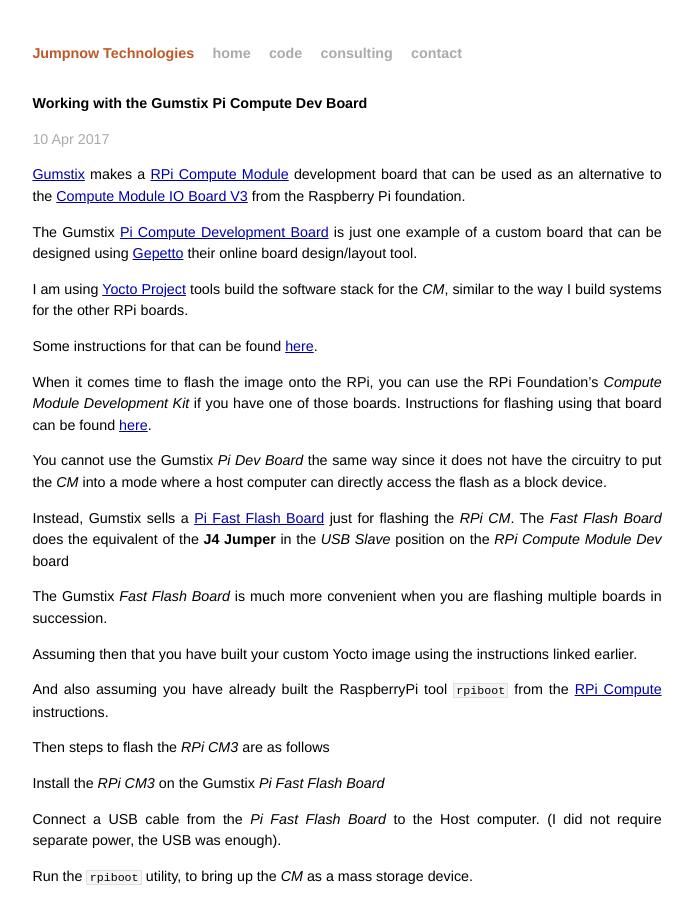
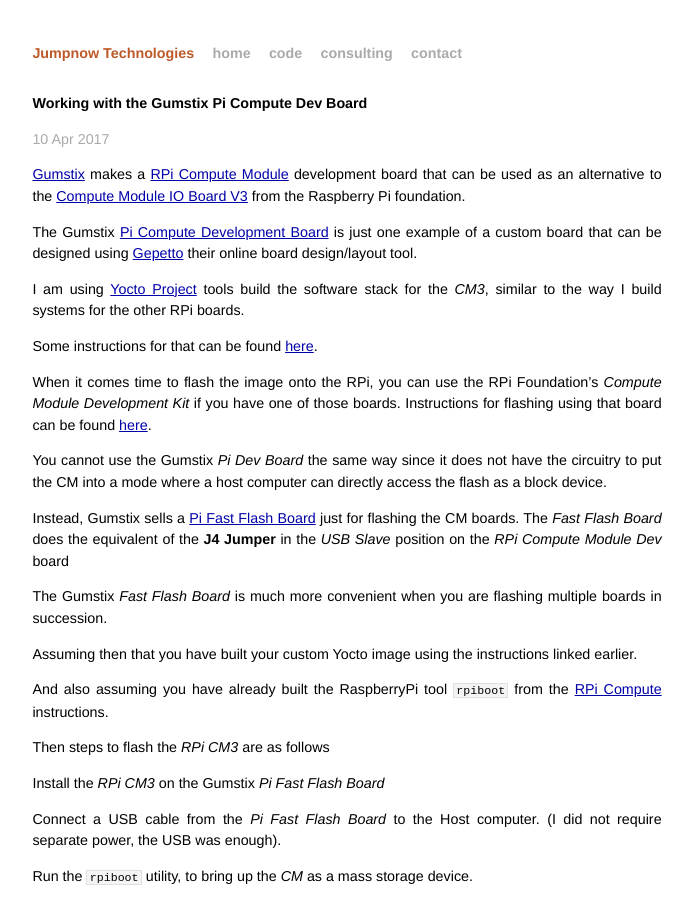
Before and after one commit to jumpnow/jumpnowtek-site, a Jekyll site: the page built from _posts/2016-03-07-Working-with-the-Gumstix-Pi-Dev-board.md, in a window 1280 px wide and 900 px high. Shown: the whole window, without its empty margins (293-986 px from the left). Built offline with Jekyll 4.4.1, drawn with Linux system fonts in a browser that asks for light colours.

Commit message:
copy edit

```diff
--- a/_posts/2016-03-07-Working-with-the-Gumstix-Pi-Dev-board.md
+++ b/_posts/2016-03-07-Working-with-the-Gumstix-Pi-Dev-board.md
@@ -10,15 +10,15 @@
 
 The Gumstix [Pi Compute Development Board][gumstix-pi-dev-board] is just one example of a custom board that can be designed using [Gepetto][gumstix-gepetto] their online board design/layout tool.
 
-I am using [Yocto Project][yocto] tools build the software stack for the *CM*, similar to the way I build systems for the other RPi boards.
+I am using [Yocto Project][yocto] tools build the software stack for the *CM3*, similar to the way I build systems for the other RPi boards.
 
 Some instructions for that can be found [here][jumpnow-yocto-rpi].
 
 When it comes time to flash the image onto the RPi, you can use the RPi Foundation's *Compute Module Development Kit* if you have one of those boards. Instructions for flashing using that board can be found [here][jumpnow-rpi-compute].
 
-You cannot use the Gumstix *Pi Dev Board* the same way since it does not have the circuitry to put the *CM* into a mode where a host computer can directly access the flash as a block device.
+You cannot use the Gumstix *Pi Dev Board* the same way since it does not have the circuitry to put the CM into a mode where a host computer can directly access the flash as a block device.
 
-Instead, Gumstix sells a [Pi Fast Flash Board][gumstix-pi-fast-flash-board] just for flashing the *RPi CM*. The *Fast Flash Board* does the equivalent of the **J4 Jumper** in the *USB Slave* position on the *RPi Compute Module Dev* board
+Instead, Gumstix sells a [Pi Fast Flash Board][gumstix-pi-fast-flash-board] just for flashing the CM boards. The *Fast Flash Board* does the equivalent of the **J4 Jumper** in the *USB Slave* position on the *RPi Compute Module Dev* board
 
 The Gumstix *Fast Flash Board* is much more convenient when you are flashing multiple boards in succession.
 
```
